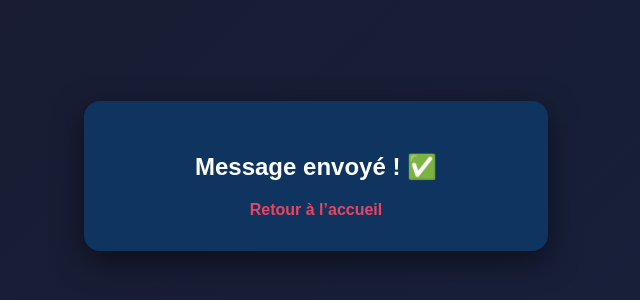
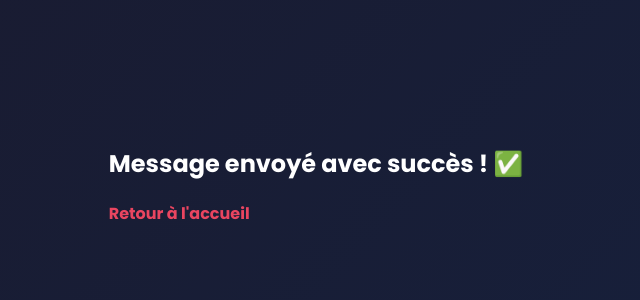
Before and after one commit to Crazynotdev/Full-pro, a plain HTML site: page success.html in a window 1280 px wide. Shown: the part 224-524 px from the top of the page, without its empty margins (324-964 px from the left). Drawn offline with Linux system fonts and the light colour scheme.

Commit message:
Update success.html

```diff
--- a/success.html
+++ b/success.html
@@ -1,10 +1,17 @@
 <!DOCTYPE html>
-<html lang="fr">
-<head><meta charset="UTF-8"><title>Merci !</title><link rel="stylesheet" href="style.css"></head>
+<html lang="fr" >
+<head>
+  <meta charset="UTF-8" />
+  <meta name="viewport" content="width=device-width, initial-scale=1" />
+  <title>WAZ MOI • Merci !</title>
+
+  <link href="https://fonts.googleapis.com/css2?family=Poppins:wght@400;700&display=swap" rel="stylesheet" />
+  <link rel="stylesheet" href="style.css" />
+</head>
 <body>
-  <div class="box">
-    <h2>Message envoyé ! ✅</h2>
-    <a href="index.html">Retour à l’accueil</a>
-  </div>
+  <main class="container" role="main" aria-label="Confirmation message envoyé">
+    <h2>Message envoyé avec succès ! ✅</h2>
+    <a href="index.html" class="btn-back">Retour à l'accueil</a>
+  </main>
 </body>
 </html>
```
